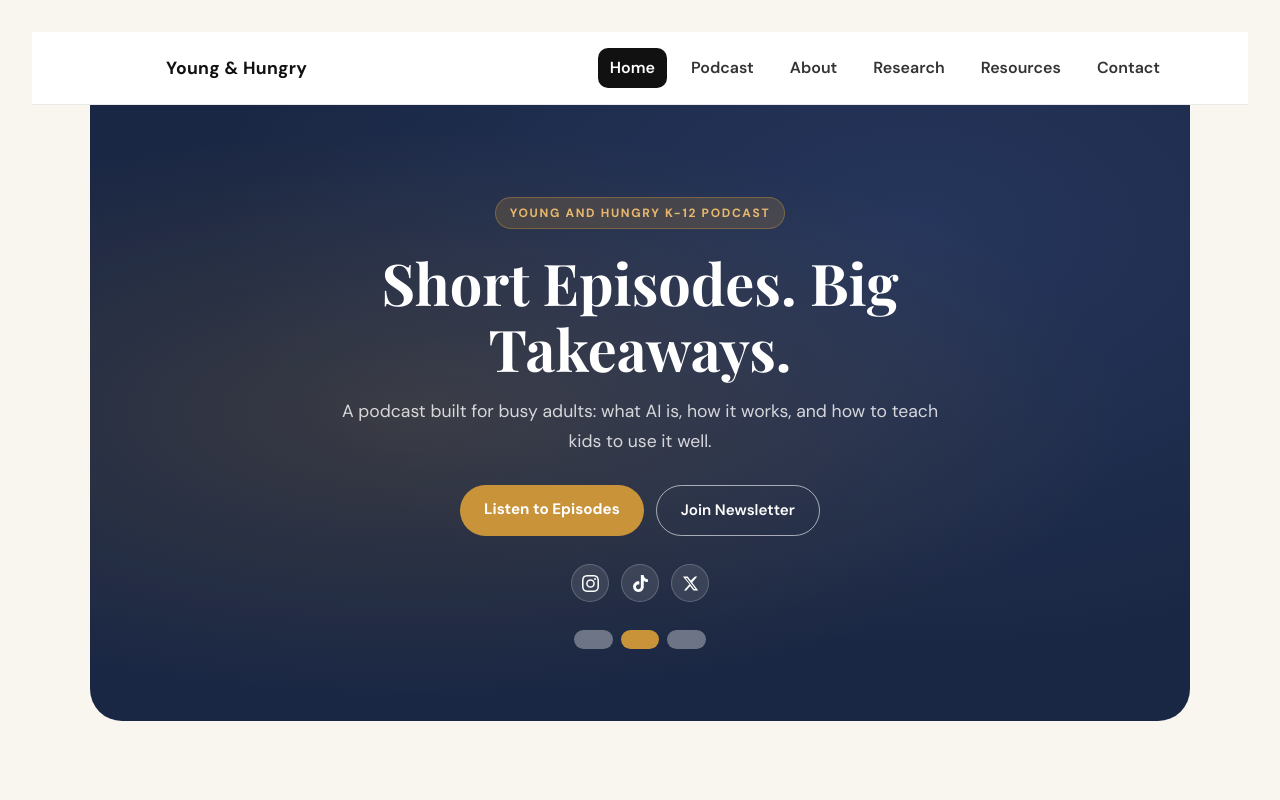
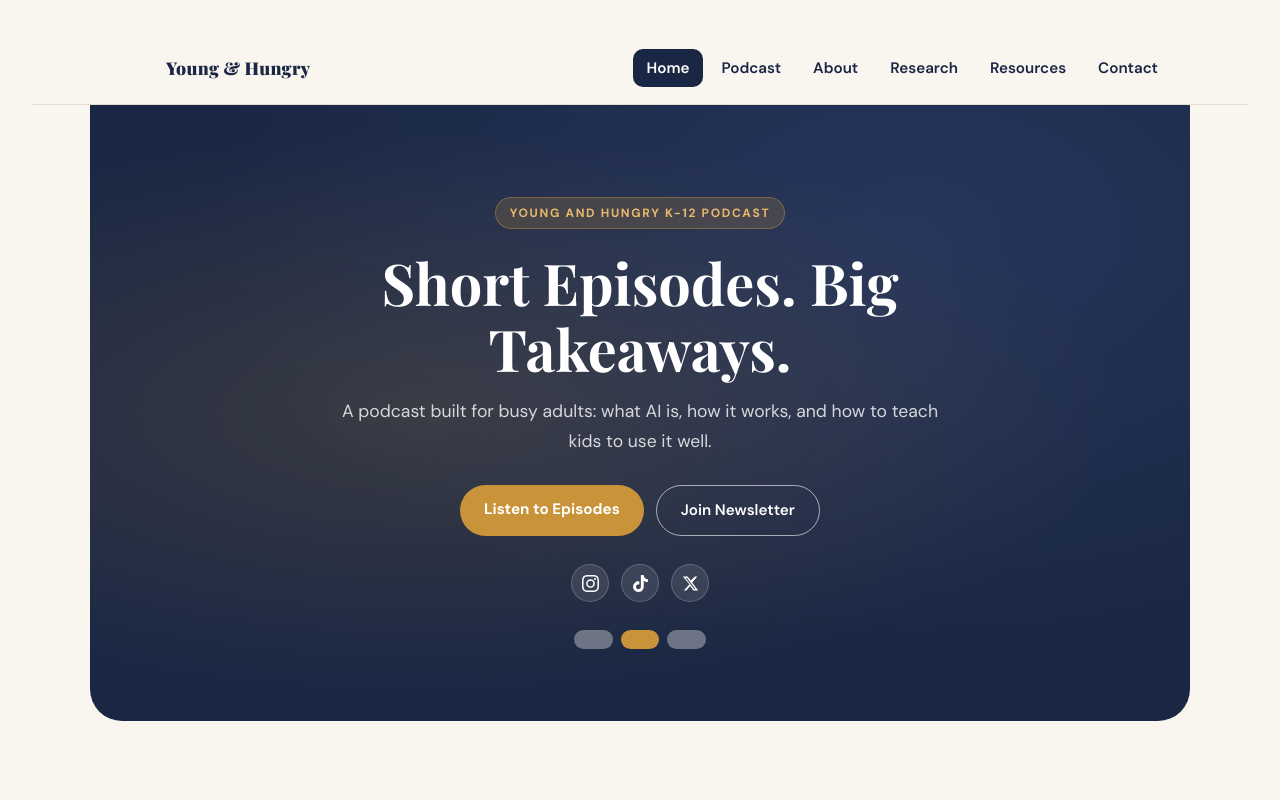
Before and after one commit to aakashc1-wq/young-and-hungry-podcast-website, a React (Vite) app: page / in a window 1280 px wide. Shown: the top 800 px of the page. Built offline with nearby package versions, Linux system fonts and the light colour scheme.

Commit message:
more design changes and tiny fixes

```diff
--- a/src/components/Navbar.css
+++ b/src/components/Navbar.css
@@ -1,8 +1,8 @@
 .nav-wrap {
   position: sticky;
   top: 0;
-  background: white;
-  border-bottom: 1px solid #eaeaea;
+  background: var(--cream);
+  border-bottom: 1px solid var(--border);
   z-index: 100;
 }
 
@@ -21,13 +21,14 @@
   align-items: center;
   gap: 10px;
   text-decoration: none;
-  color: #111;
+  color: var(--navy);
 }
 
 .brand-text {
   font-weight: 900;
   font-size: 1.1rem;
   letter-spacing: 0.3px;
+  font-family: 'Playfair Display', Georgia, serif;
 }
 
 .logo {
@@ -39,23 +40,30 @@
 /* NAV LINKS */
 .links {
   display: flex;
-  gap: 12px;
+  gap: 4px;
   flex-wrap: wrap;
 }
 
 .link {
   text-decoration: none;
-  color: #333;
-  padding: 8px 12px;
+  color: var(--navy);
+  padding: 8px 14px;
   border-radius: 10px;
   font-weight: 600;
+  font-size: 0.95rem;
+  transition: background 0.15s, color 0.15s;
 }
 
 .link:hover {
-  background: #f3f3f3;
+  background: rgba(26,39,68,0.07);
+  color: var(--navy);
 }
 
 .active {
-  background: #111;
-  color: white;
+  background: var(--navy);
+  color: white !important;
 }
+
+.active:hover {
+  background: var(--navy-light);
+}
--- a/src/pages/About.css
+++ b/src/pages/About.css
@@ -129,44 +129,73 @@
 }
 
 .creator-card {
-  border: 1px solid #e6e6e6;
+  border: 1.5px solid var(--border);
   border-radius: 16px;
-  padding: 20px;
-  background: #fafafa;
+  padding: 24px 20px;
+  background: white;
   text-align: center;
+  transition: border-color 0.2s, box-shadow 0.2s;
+}
+
+.creator-card:hover {
+  border-color: var(--navy);
+  box-shadow: 0 4px 16px rgba(26,39,68,0.08);
 }
 
 .creator-card h3 {
-  margin: 10px 0 4px;
-  font-size: 1.15rem;
+  margin: 12px 0 4px;
+  font-size: 1.1rem;
+  color: var(--navy);
 }
 
 .role {
   margin: 0 0 10px;
-  font-weight: 800;
-  color: #333;
+  font-weight: 700;
+  font-size: 0.82rem;
+  color: var(--gold);
+  text-transform: uppercase;
+  letter-spacing: 0.06em;
 }
 
 .creator-card p {
   margin: 0 auto;
   max-width: 40ch;
   line-height: 1.7;
+  color: #555;
+  font-size: 0.9rem;
 }
 
 .avatar {
-  width: 60px;
-  height: 60px;
+  width: 72px;
+  height: 72px;
   border-radius: 999px;
-  background: #111;
+  background: var(--navy);
   margin: 0 auto;
+  flex-shrink: 0;
+}
+
+.avatar-photo {
+  object-fit: cover;
+  object-position: center top;
+}
+
+.avatar-initials {
+  background: var(--navy);
+  color: white;
+  display: flex;
+  align-items: center;
+  justify-content: center;
+  font-weight: 800;
+  font-size: 1.1rem;
+  letter-spacing: 0.02em;
 }
 
 .avatar.alt {
-  background: #444;
+  background: var(--navy-light);
 }
 
 .avatar.alt2 {
-  background: #666;
+  background: #4a5a8a;
 }
 
 /* LINK CARDS */
--- a/src/pages/Home.jsx
+++ b/src/pages/Home.jsx
@@ -291,7 +291,7 @@ export default function Home() {
           teachers, and community partners.
         </p>
         <div className="contact-preview-actions">
-          <Link to="/contact" className="cta-button small">
+          <Link to="/contact" className="cta-button small dark">
             Contact us
           </Link>
           <a
```
